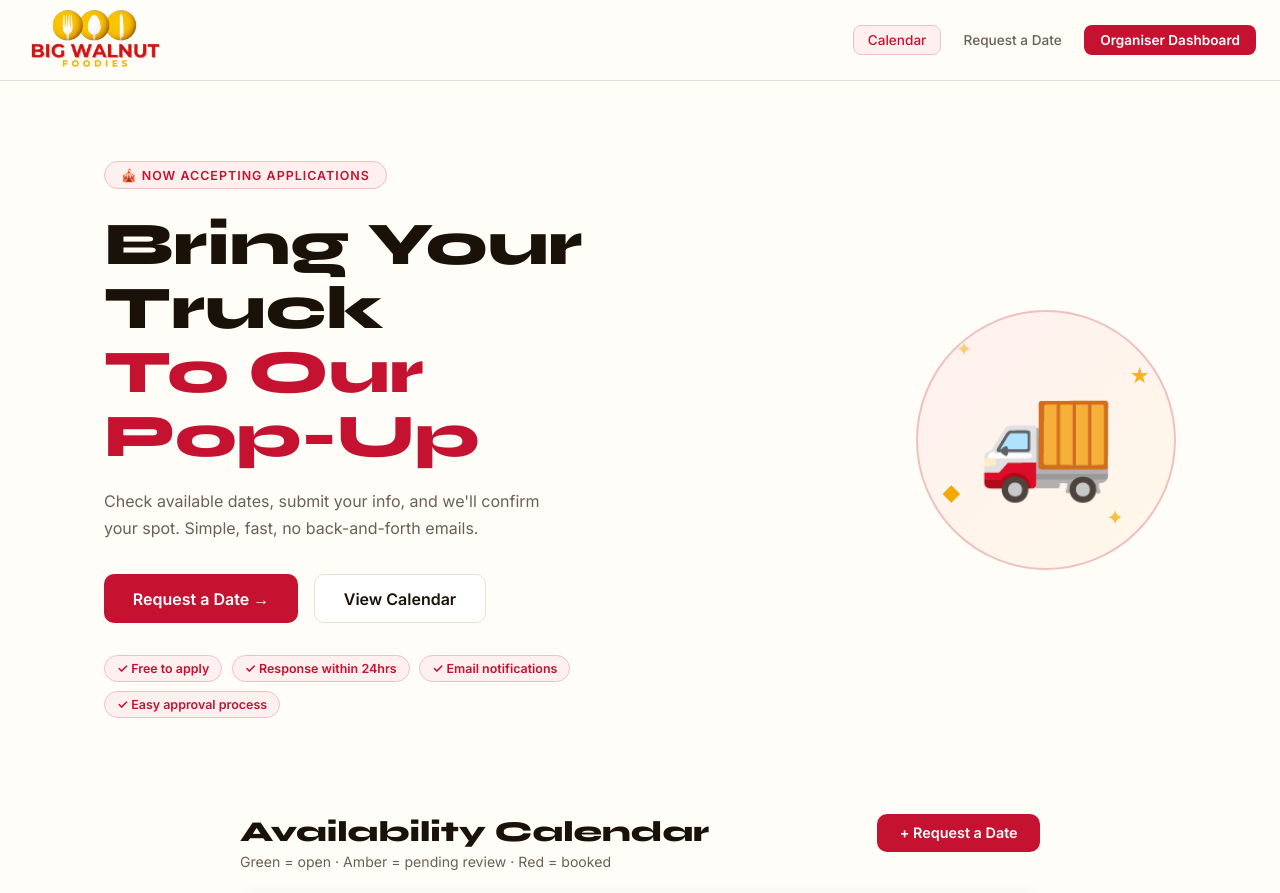
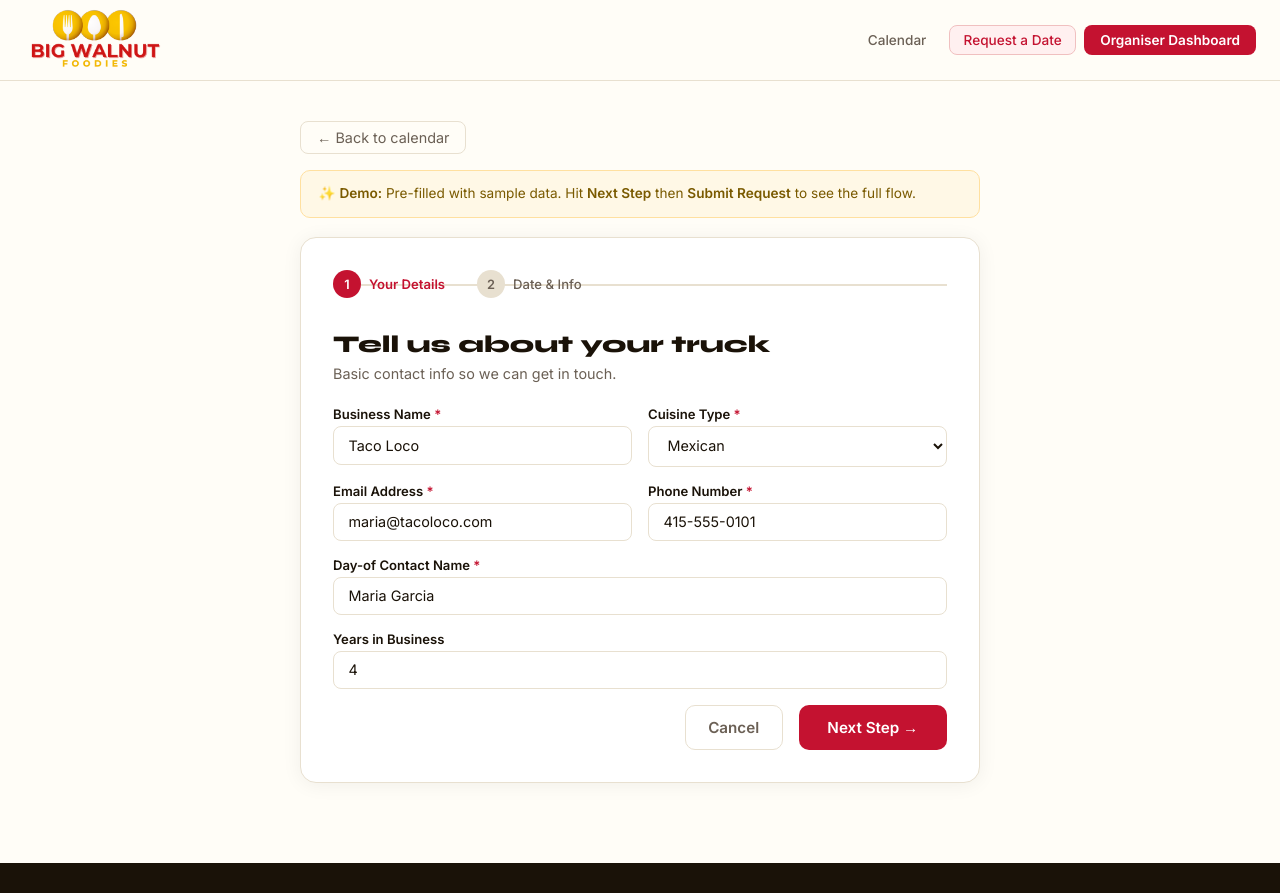
Before and after one commit to BigWalnutFoodies/foodtruck, a React (Vite) app: page /apply in a window 1280 px wide. Shown: the top 893 px of the page. Built offline with nearby package versions, Linux system fonts and the light colour scheme.

Commit message:
stage-02: react router routes

```diff
--- a/package.json
+++ b/package.json
@@ -11,7 +11,8 @@
   "dependencies": {
     "@supabase/supabase-js": "^2.101.0",
     "react": "^18.2.0",
-    "react-dom": "^18.2.0"
+    "react-dom": "^18.2.0",
+    "react-router-dom": "^7.13.2"
   },
   "devDependencies": {
     "@vitejs/plugin-react": "^4.2.0",
--- a/src/App.jsx
+++ b/src/App.jsx
@@ -1,4 +1,5 @@
 import React, { useState } from 'react'
+import { Routes, Route, Navigate } from 'react-router-dom'
 import Header from './components/Header'
 import Hero from './components/Hero'
 import CalendarView from './components/CalendarView'
@@ -6,7 +7,6 @@ import BookingForm from './components/BookingForm'
 import Dashboard from './components/Dashboard'
 import Footer from './components/Footer'
 
-// Seed some booked dates and submissions
 const TODAY = new Date()
 const y = TODAY.getFullYear()
 const m = TODAY.getMonth()
@@ -47,11 +47,10 @@ const INITIAL_SUBMISSIONS = [
 ]
 
 const BOOKED_DATES = [
-  new Date(y, m, TODAY.getDate() + 8).toDateString(),  // Seoul Bowl approved
+  new Date(y, m, TODAY.getDate() + 8).toDateString(),
 ]
 
 export default function App() {
-  const [view, setView] = useState('home') // home | book | dashboard
   const [submissions, setSubmissions] = useState(INITIAL_SUBMISSIONS)
   const [bookedDates] = useState(BOOKED_DATES)
   const [toast, setToast] = useState(null)
@@ -70,22 +69,11 @@ export default function App() {
     }
     setSubmissions(prev => [newSub, ...prev])
     showToast('✅ Request submitted! You\'ll hear back within 24 hours.')
-    setView('home')
-  }
-
-  const handleApprove = (id) => {
-    setSubmissions(prev => prev.map(s => s.id === id ? { ...s, status: 'approved' } : s))
-    showToast('✅ Request approved — truck notified!')
-  }
-
-  const handleDecline = (id) => {
-    setSubmissions(prev => prev.map(s => s.id === id ? { ...s, status: 'declined' } : s))
-    showToast('Request declined.', 'error')
   }
 
   return (
     <>
-      <Header view={view} setView={setView} />
+      <Header />
 
       {toast && (
         <div style={{
@@ -97,22 +85,19 @@ export default function App() {
         }}>{toast.msg}</div>
       )}
 
-      {view === 'home' && (
-        <>
-          <Hero setView={setView} />
-          <CalendarView bookedDates={bookedDates} submissions={submissions} setView={setView} />
-        </>
-      )}
-      {view === 'book' && (
-        <BookingForm onSubmit={handleSubmit} onCancel={() => setView('home')} bookedDates={bookedDates} />
-      )}
-      {view === 'dashboard' && (
-        <Dashboard
-          submissions={submissions}
-          onApprove={handleApprove}
-          onDecline={handleDecline}
-        />
-      )}
+      <Routes>
+        <Route path="/" element={
+          <>
+            <Hero />
+            <CalendarView bookedDates={bookedDates} submissions={submissions} />
+          </>
+        } />
+        <Route path="/apply" element={
+          <BookingForm onSubmit={handleSubmit} bookedDates={bookedDates} />
+        } />
+        <Route path="/dashboard" element={<Dashboard />} />
+        <Route path="*" element={<Navigate to="/" replace />} />
+      </Routes>
 
       <Footer />
     </>
--- a/src/components/BookingForm.jsx
+++ b/src/components/BookingForm.jsx
@@ -1,4 +1,5 @@
 import React, { useState } from 'react'
+import { useNavigate } from 'react-router-dom'
 
 const DEMO_DATA = {
   businessName: 'Taco Loco', email: 'maria@tacoloco.com', phone: '415-555-0101',
@@ -9,7 +10,8 @@ const DEMO_DATA = {
   requestedDate: (() => { const d = new Date(); d.setDate(d.getDate() + 14); return d.toISOString().split('T')[0] })(),
 }
 
-export default function BookingForm({ onSubmit, onCancel, bookedDates }) {
+export default function BookingForm({ onSubmit, bookedDates }) {
+  const navigate = useNavigate()
   const [step, setStep] = useState(1)
   const [form, setForm] = useState(DEMO_DATA)
   const [errors, setErrors] = useState({})
@@ -32,7 +34,12 @@ export default function BookingForm({ onSubmit, onCancel, bookedDates }) {
   }
 
   const handleNext   = () => { if (validate1()) setStep(2) }
-  const handleSubmit = () => { if (validate2()) onSubmit({ ...form, requestedDate: new Date(form.requestedDate + 'T12:00:00').toDateString() }) }
+  const handleSubmit = () => {
+    if (validate2()) {
+      onSubmit({ ...form, requestedDate: new Date(form.requestedDate + 'T12:00:00').toDateString() })
+      navigate('/')
+    }
+  }
 
   const Field = ({ label, k, type = 'text', placeholder, required, hint }) => (
     <div style={s.field}>
@@ -47,7 +54,7 @@ export default function BookingForm({ onSubmit, onCancel, bookedDates }) {
   return (
     <div style={s.page}>
       <div style={s.container}>
-        <button style={s.back} onClick={onCancel}>← Back to calendar</button>
+        <button style={s.back} onClick={() => navigate('/')}>← Back to calendar</button>
         <div style={s.demoNotice}>
           ✨ <strong>Demo:</strong> Pre-filled with sample data. Hit <strong>Next Step</strong> then <strong>Submit Request</strong> to see the full flow.
         </div>
@@ -89,7 +96,7 @@ export default function BookingForm({ onSubmit, onCancel, bookedDates }) {
               <Field label="Day-of Contact Name" k="contact" placeholder="Who should we call on event day?" required />
               <Field label="Years in Business"   k="yearsInBusiness" type="number" placeholder="e.g. 3" />
               <div style={s.btnRow}>
-                <button style={s.btnGhost}   onClick={onCancel}>Cancel</button>
+                <button style={s.btnGhost}   onClick={() => navigate('/')}>Cancel</button>
                 <button style={s.btnPrimary} onClick={handleNext}>Next Step →</button>
               </div>
             </>
--- a/src/components/CalendarView.jsx
+++ b/src/components/CalendarView.jsx
@@ -1,9 +1,11 @@
 import React, { useState } from 'react'
+import { useNavigate } from 'react-router-dom'
 
 const DAYS   = ['Sun','Mon','Tue','Wed','Thu','Fri','Sat']
 const MONTHS = ['January','February','March','April','May','June','July','August','September','October','November','December']
 
-export default function CalendarView({ bookedDates, submissions, setView }) {
+export default function CalendarView({ bookedDates, submissions }) {
+  const navigate = useNavigate()
   const today = new Date()
   const [current, setCurrent] = useState(new Date(today.getFullYear(), today.getMonth(), 1))
   const year = current.getFullYear(), month = current.getMonth()
@@ -32,7 +34,7 @@ export default function CalendarView({ bookedDates, submissions, setView }) {
             <h2 style={styles.h2}>Availability Calendar</h2>
             <p style={styles.sub}>Green = open · Amber = pending review · Red = booked</p>
           </div>
-          <button style={styles.bookBtn} onClick={() => setView('book')}>+ Request a Date</button>
+          <button style={styles.bookBtn} onClick={() => navigate('/apply')}>+ Request a Date</button>
         </div>
 
         <div style={styles.card}>
--- a/src/components/Header.jsx
+++ b/src/components/Header.jsx
@@ -1,20 +1,25 @@
 import React, { useState } from 'react'
+import { useNavigate, useLocation } from 'react-router-dom'
 import logo from '../assets/BW Foodies Logo.svg'
 
-export default function Header({ view, setView }) {
+export default function Header() {
   const [menuOpen, setMenuOpen] = useState(false)
-  const navTo = (v) => { setView(v); setMenuOpen(false) }
+  const navigate = useNavigate()
+  const location = useLocation()
+
+  const navTo = (path) => { navigate(path); setMenuOpen(false) }
+  const isActive = (path) => location.pathname === path
 
   return (
     <>
       <header style={styles.header}>
-        <div style={styles.logo} onClick={() => navTo('home')}>
+        <div style={styles.logo} onClick={() => navTo('/')}>
           <img src={logo} alt="Big Walnut Foodies" style={{ height: 64, width: 'auto' }} />
         </div>
         <nav style={styles.desktopNav}>
-          <button style={view === 'home'      ? { ...styles.navBtn, ...styles.navActive } : styles.navBtn} onClick={() => navTo('home')}>Calendar</button>
-          <button style={view === 'book'      ? { ...styles.navBtn, ...styles.navActive } : styles.navBtn} onClick={() => navTo('book')}>Request a Date</button>
-          <button style={view === 'dashboard' ? { ...styles.navCta, ...styles.navCtaActive } : styles.navCta} onClick={() => navTo('dashboard')}>Organiser Dashboard</button>
+          <button style={isActive('/')          ? { ...styles.navBtn, ...styles.navActive } : styles.navBtn} onClick={() => navTo('/')}>Calendar</button>
+          <button style={isActive('/apply')     ? { ...styles.navBtn, ...styles.navActive } : styles.navBtn} onClick={() => navTo('/apply')}>Request a Date</button>
+          <button style={isActive('/dashboard') ? { ...styles.navCta, ...styles.navCtaActive } : styles.navCta} onClick={() => navTo('/dashboard')}>Organiser Dashboard</button>
         </nav>
         <button style={styles.hamburger} onClick={() => setMenuOpen(o => !o)}>
           {menuOpen ? '✕' : '☰'}
@@ -23,9 +28,9 @@ export default function Header({ view, setView }) {
 
       {menuOpen && (
         <div style={styles.mobileMenu}>
-          <button style={styles.mobileNavBtn} onClick={() => navTo('home')}>📅 Calendar</button>
-          <button style={styles.mobileNavBtn} onClick={() => navTo('book')}>+ Request a Date</button>
-          <button style={{ ...styles.mobileNavBtn, color: '#C41230', fontWeight: 700 }} onClick={() => navTo('dashboard')}>⚙ Organiser Dashboard</button>
+          <button style={styles.mobileNavBtn} onClick={() => navTo('/')}>📅 Calendar</button>
+          <button style={styles.mobileNavBtn} onClick={() => navTo('/apply')}>+ Request a Date</button>
+          <button style={{ ...styles.mobileNavBtn, color: '#C41230', fontWeight: 700 }} onClick={() => navTo('/dashboard')}>⚙ Organiser Dashboard</button>
         </div>
       )}
 
--- a/src/components/Hero.jsx
+++ b/src/components/Hero.jsx
@@ -1,6 +1,9 @@
 import React from 'react'
+import { useNavigate } from 'react-router-dom'
 
-export default function Hero({ setView }) {
+export default function Hero() {
+  const navigate = useNavigate()
+
   return (
     <section style={styles.hero}>
       <div style={styles.inner}>
@@ -8,7 +11,7 @@ export default function Hero({ setView }) {
         <h1 style={styles.h1}>Bring Your Truck<br /><span style={styles.accent}>To Our Pop-Up</span></h1>
         <p style={styles.p}>Check available dates, submit your info, and we'll confirm your spot. Simple, fast, no back-and-forth emails.</p>
         <div style={styles.btnRow}>
-          <button style={styles.btnPrimary} onClick={() => setView('book')}>Request a Date →</button>
+          <button style={styles.btnPrimary} onClick={() => navigate('/apply')}>Request a Date →</button>
           <button style={styles.btnSecondary} onClick={() => document.getElementById('calendar-section')?.scrollIntoView({ behavior: 'smooth' })}>View Calendar</button>
         </div>
         <div style={styles.pills}>
--- a/src/main.jsx
+++ b/src/main.jsx
@@ -1,5 +1,13 @@
 import React from 'react'
 import ReactDOM from 'react-dom/client'
+import { BrowserRouter } from 'react-router-dom'
 import App from './App'
 import './index.css'
-ReactDOM.createRoot(document.getElementById('root')).render(<React.StrictMode><App /></React.StrictMode>)
+
+ReactDOM.createRoot(document.getElementById('root')).render(
+  <React.StrictMode>
+    <BrowserRouter>
+      <App />
+    </BrowserRouter>
+  </React.StrictMode>
+)
```
Also changed, not shown: 1 other file (tests, documents, lock files or other folders).
